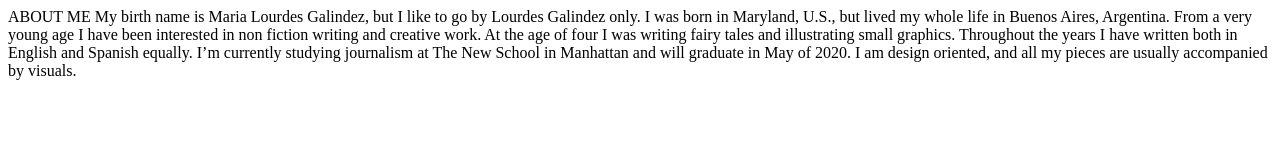
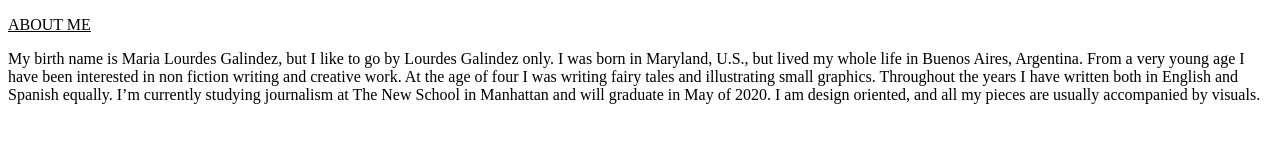
Before and after one commit to lourdesgalindez/lourdesgalindez.github.io, a plain HTML site: page index.html in a window 1280 px wide. Drawn offline with Linux system fonts and the light colour scheme.

Commit message:
Update index.html

```diff
--- a/index.html
+++ b/index.html
@@ -4,9 +4,9 @@
     <title> Lourdes Galindez</title>
 </head>
 <body>
-    ABOUT ME
+    <p> <u>ABOUT ME</u></p>
 
-My birth name is Maria Lourdes Galindez, but I like to go by Lourdes Galindez only. I was born in Maryland, U.S., but lived my whole life in Buenos Aires, Argentina. From a very young age I have been interested in non fiction writing and creative work. At the age of four I was writing fairy tales and illustrating small graphics. Throughout the years I have written both in English and Spanish equally. I’m currently studying journalism at The New School in Manhattan and will graduate in May of 2020. I am design oriented, and all my pieces are usually accompanied by visuals.
+<p>My birth name is Maria Lourdes Galindez, but I like to go by Lourdes Galindez only. I was born in Maryland, U.S., but lived my whole life in Buenos Aires, Argentina. From a very young age I have been interested in non fiction writing and creative work. At the age of four I was writing fairy tales and illustrating small graphics. Throughout the years I have written both in English and Spanish equally. I’m currently studying journalism at The New School in Manhattan and will graduate in May of 2020. I am design oriented, and all my pieces are usually accompanied by visuals.  </p>
 
 </body>
 </html>
```
